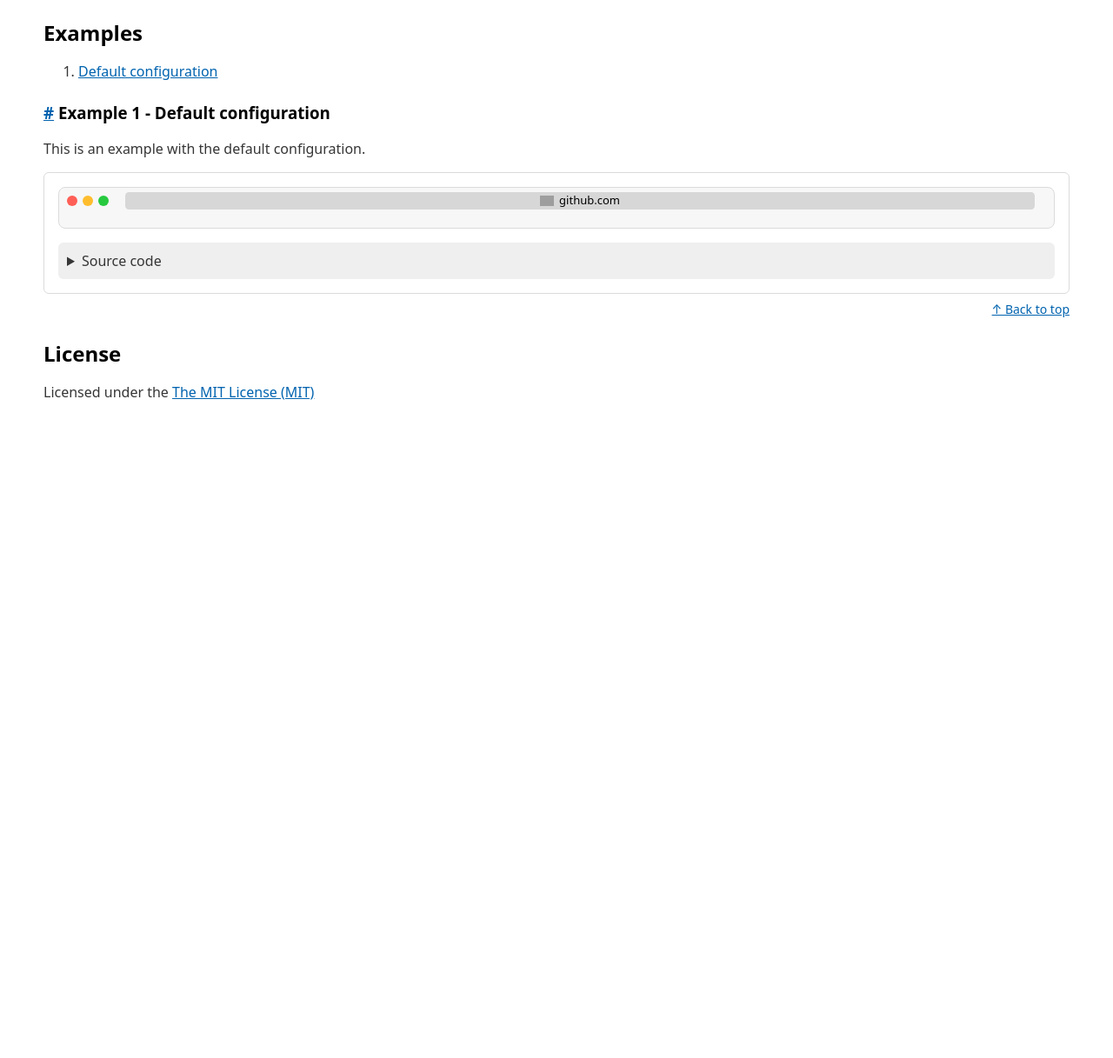
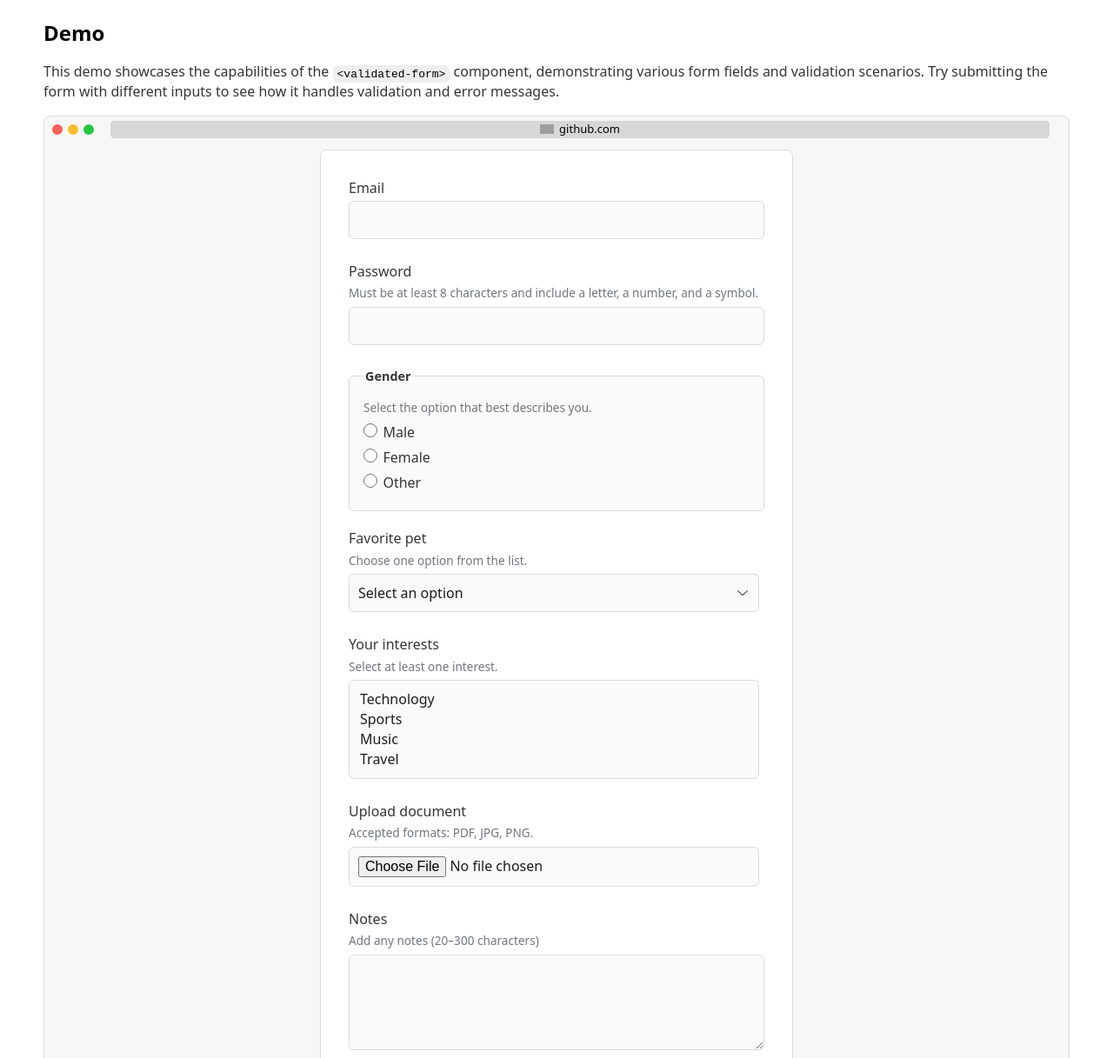
Before and after one commit to georapbox/validated-form, a website with bundled scripts: page docs/index.html in a window 1280 px wide. Shown: the part 163-1380 px from the top of the page at 87% size. Before the commit the page ends 800 px from the top, so only its background shows below. Built offline with nearby package versions, Linux system fonts and the light colour scheme; files whose address does not match are found by name.

Commit message:
Add demo form

```diff
--- a/docs/css/main.css
+++ b/docs/css/main.css
@@ -5,8 +5,16 @@
 }
 
 :root {
+  --body-max-width: 60rem;
   --card-bg-color: #ffffff;
+  --error-color: #dc3545;
   scroll-behavior: smooth;
+}
+
+@media (prefers-color-scheme: dark) {
+  :root {
+    --error-color: #ff6b6b;
+  }
 }
 
 .noscript-banner {
@@ -66,3 +74,58 @@ browser-window {
 browser-window::part(base) {
   border-color: var(--border);
 }
+
+form {
+  max-width: 34rem;
+  margin: 0 auto;
+  padding: 2rem;
+  border: 1px solid var(--border);
+  border-radius: 8px;
+  background: var(--card-bg-color)
+}
+
+form > fieldset {
+  padding: 1rem;
+  border-color: var(--border);
+  background-color: var(--background-input);
+}
+
+.form-group {
+  display: flex;
+  flex-direction: column;
+  margin-bottom: 1.25rem;
+}
+
+.form-group > label {
+  margin-bottom: 0.25rem;
+  font-weight: 500;
+}
+
+.form-control {
+  margin-inline: 0;
+}
+
+.help-text {
+  font-size: 0.85rem;
+  color: var(--text-muted);
+  margin-block: 0 0.4rem;
+}
+
+.inline-option {
+  display: flex;
+  align-items: center;
+  gap: 0.4rem;
+  margin-bottom: 0.4rem;
+}
+
+button[type="submit"] {
+  width: 100%;
+  margin: 0;
+}
+
+.field-error,
+[data-error-for] {
+  font-size: 0.875rem;
+  color: var(--error-color);
+  word-wrap: break-word;
+}
--- a/docs/css/water.css
+++ b/docs/css/water.css
@@ -8,7 +8,7 @@
   --background-body: #fff;
   --background: #efefef;
   --background-alt: #f7f7f7;
-  --background-input: #fff;
+  --background-input: #fafafa;
   --selection: #9e9e9e;
   --text-main: #363636;
   --text-bright: #000;
--- a/docs/index.html
+++ b/docs/index.html
@@ -23,26 +23,109 @@
     </div>
   </noscript>
 
+  <main>
     <h1>&lt;validated-form&gt;</h1>
     <div class="component-description">
       <p>Web Component that enhances native HTML forms with automatic Constraint Validation, showing localized error messages and managing field validity state without custom schemas or frameworks.</p>
       <p><a href="https://github.com/georapbox/validated-form" target="_blank" rel="noreferrer noopener">Source code & documentation</a></p>
     </div>
 
-  <h2>Examples</h2>
+    <h2>Demo</h2>
+    <p>This demo showcases the capabilities of the <code>&lt;validated-form&gt;</code> component, demonstrating various form fields and validation scenarios. Try submitting the form with different inputs to see how it handles validation and error messages.</p>
 
-  <ol class="table-of-contents">
-    <li><a href="#example-default-config">Default configuration</a></li>
-  </ol>
+    <browser-window url="https://github.com/georapbox/validated-form" icon>
+      <validated-form>
+        <form autocomplete="off">
+          <!-- Email -->
+          <div class="form-group">
+            <label for="email">Email</label>
+            <input class="form-control" id="email" name="email" type="email" required />
+            <div data-error-for="email"></div>
+          </div>
 
-  <h3 id="example-default-config">Default configuration</h3>
-  <p>
-    This is an example with the default configuration.
-  </p>
+          <!-- Password -->
+          <div class="form-group">
+            <label for="password">Password</label>
+            <p class="help-text" id="password-hint">Must be at least 8 characters and include a letter, a number, and a symbol.</p>
+            <input class="form-control" id="password" name="password" type="text" required minlength="8" pattern="^(?=.*[A-Za-z])(?=.*\d)(?=.*[^A-Za-z\d]).{8,}$" aria-describedby="password-hint" />
+            <div data-error-for="password"></div>
+          </div>
 
-  <div class="card">
-    <browser-window url="https://github.com/georapbox/validated-form" icon>
-      <validated-form></validated-form>
+          <!-- Gender -->
+          <fieldset class="form-group" aria-describedby="gender-hint">
+            <legend>Gender</legend>
+            <p class="help-text" id="gender-hint">Select the option that best describes you.</p>
+            <label class="inline-option">
+              <input class="form-control" type="radio" name="gender" value="male" required /> Male
+            </label>
+            <label class="inline-option">
+              <input class="form-control" type="radio" name="gender" value="female" /> Female
+            </label>
+            <label class="inline-option">
+              <input class="form-control" type="radio" name="gender" value="other" /> Other
+            </label>
+            <div data-error-for="gender"></div>
+          </fieldset>
+
+          <!-- Pet -->
+          <div class="form-group">
+            <label for="pet">Favorite pet</label>
+            <p class="help-text" id="pet-hint">Choose one option from the list.</p>
+            <select id="pet" name="pet" required aria-describedby="pet-hint">
+              <option value="">Select an option</option>
+              <option value="dog">Dog</option>
+              <option value="cat">Cat</option>
+              <option value="fish">Fish</option>
+              <option value="bird">Bird</option>
+            </select>
+            <div data-error-for="pet"></div>
+          </div>
+
+          <!-- Interests -->
+          <div class="form-group">
+            <label for="interests">Your interests</label>
+            <p class="help-text" id="interests-hint">Select at least one interest.</p>
+            <select id="interests" name="interests" multiple required aria-describedby="interests-hint">
+              <option value="technology">Technology</option>
+              <option value="sports">Sports</option>
+              <option value="music">Music</option>
+              <option value="travel">Travel</option>
+            </select>
+            <div data-error-for="interests"></div>
+          </div>
+
+          <!-- Document -->
+          <div class="form-group">
+            <label for="document">Upload document</label>
+            <p class="help-text" id="document-hint">Accepted formats: PDF, JPG, PNG.</p>
+            <input type="file" id="document" name="document" required accept=".pdf,.jpg,.jpeg,.png" aria-describedby="document-hint" />
+            <div data-error-for="document"></div>
+          </div>
+
+          <!-- Notes -->
+          <div class="form-group">
+            <label for="notes">Notes</label>
+            <p class="help-text" id="notes-hint">Add any notes (20–300 characters)</p>
+            <textarea id="notes" name="notes" rows="4" minlength="20" maxlength="300" aria-describedby="notes-hint"></textarea>
+            <div data-error-for="notes"></div>
+          </div>
+
+          <!-- Terms -->
+          <div class="form-group">
+            <legend>Terms and Conditions</legend>
+            <p class="help-text" id="terms-hint">You must agree before continuing.</p>
+            <label class="inline-option">
+              <input type="checkbox" name="terms" value="terms" required aria-describedby="terms-hint" />
+              I agree to the Terms & Conditions
+            </label>
+            <div data-error-for="terms"></div>
+          </div>
+
+          <input type="hidden" name="form-id" value="demo-form" />
+
+          <button type="submit">Submit</button>
+        </form>
+      </validated-form>
     </browser-window>
 
     <details>
@@ -50,9 +133,9 @@
 
 <pre><code>&lt;validated-form&gt;&lt;/validated-form&gt;</code></pre>
     </details>
-  </div>
 
     <h2>License</h2>
     <p>Licensed under the <a href="https://github.com/georapbox/validated-form/blob/main/LICENSE" target="_blank" rel="noreferrer noopener">The MIT License (MIT)</a></p>
+  </main>
 </body>
 </html>
--- a/docs/js/main.js
+++ b/docs/js/main.js
@@ -14,3 +14,19 @@ document.querySelectorAll('h3[id^="example-"]').forEach((el, index) => {
 document.querySelectorAll('.card').forEach(el => {
   el.insertAdjacentHTML('afterend', `<div class="back-top"><a href="#">↑ Back to top</a></div>`);
 });
+
+const form = document.querySelector('form');
+
+form.addEventListener('submit', evt => {
+  evt.preventDefault();
+
+  if (!form.checkValidity()) {
+    return;
+  }
+
+  const formData = new FormData(form);
+  const data = Object.fromEntries(formData.entries());
+  console.log('Form data:', data);
+
+  alert('Form submitted successfully!');
+});
```
Lines whose indentation alone changed are shown as unchanged.
